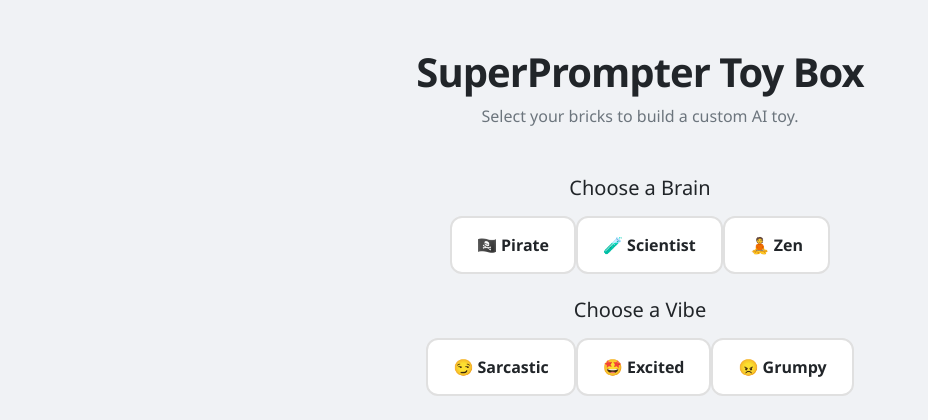
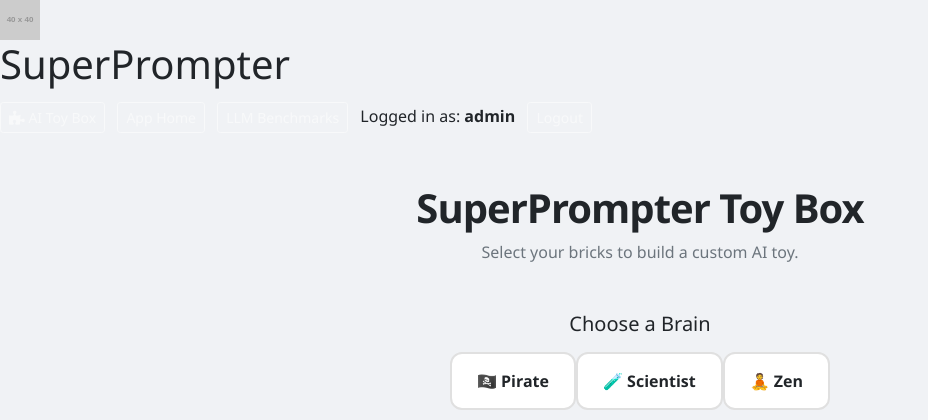
Before and after one commit to simpdatasush/promptsgenerator, a Flask app: page /toy-builder in a window 1280 px wide. Shown: the top 420 px of the page, without its empty margins (0-928 px from the left). Run offline with Flask 3, Linux system fonts and the light colour scheme; a user stored in the database is signed in; grey boxes labelled with a size stand in for pictures from a placeholder-image service; some libraries are stand-ins or nearby versions.

Commit message:
Update toy_builder.html

```diff
--- a/templates/toy_builder.html
+++ b/templates/toy_builder.html
@@ -27,6 +27,27 @@
     </style>
 </head>
 <body>
+
+<header class="app-header">
+        <div class="logo-section">
+            <img src="https://placehold.co/40x40/007bff/ffffff?text=AI" alt="SuperPrompter Logo" class="app-logo">
+            <h1 class="header-title">SuperPrompter</h1>
+        </div>
+        <div class="auth-section">
+            {% if current_user.is_authenticated %}
+                <a href="{{ url_for('toy_builder') }}" class="btn btn-outline-light btn-sm mr-2"><i class="fas fa-puzzle-piece"></i> AI Toy Box</a>
+                <a href="{{ url_for('app_home') }}" class="btn btn-outline-light btn-sm mr-2">App Home</a>
+                <a href="{{ url_for('llm_benchmark') }}" class="btn btn-outline-light btn-sm mr-2">LLM Benchmarks</a>
+                <span class="navbar-text mr-2">Logged in as: <strong>{{ current_user.username }}</strong></span>
+                <a href="{{ url_for('logout') }}" class="btn btn-outline-light btn-sm">Logout</a>
+            {% else %}
+                <a href="{{ url_for('toy_builder') }}" class="btn btn-outline-light btn-sm mr-2"><i class="fas fa-puzzle-piece"></i> AI Toy Box</a>
+                <a href="{{ url_for('llm_benchmark') }}" class="btn btn-outline-light btn-sm mr-2">LLM Benchmarks</a>
+                <a href="{{ url_for('login') }}" class="btn btn-outline-light btn-sm mr-2">Login</a>
+                <a href="{{ url_for('register') }}" class="btn btn-light btn-sm">Register</a>
+            {% endif %}
+        </div>
+    </header>
 
 <div class="container mt-5">
     <div id="builder-phase" class="text-center">
```
